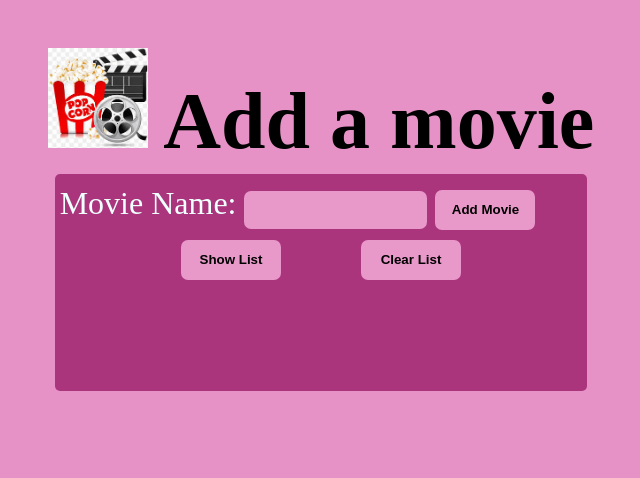
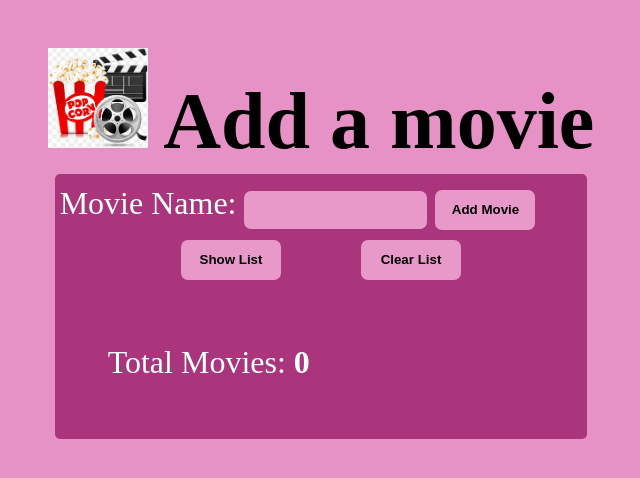
Before and after one commit to ShrutiBubna48/Movie-List, a plain HTML site: page index.html in a window 1280 px wide. Both pictures are taken after a click on the button "Show List". Shown: the whole page, without its empty margins (319-959 px from the left). Drawn offline with Linux system fonts and the light colour scheme.

Commit message:
Update index.html

```diff
--- a/index.html
+++ b/index.html
@@ -21,6 +21,7 @@
                 <button id="clear"><b>Clear List</b></button>
             </div>
             <div class="display">
+                <p>Total Movies: <strong id="movie-count">0</strong></p>
                 <ul id="list">
 
                 </ul>
@@ -31,4 +32,5 @@
     <script src='index.js'></script>
 </body>
 
+
 </html>
```
